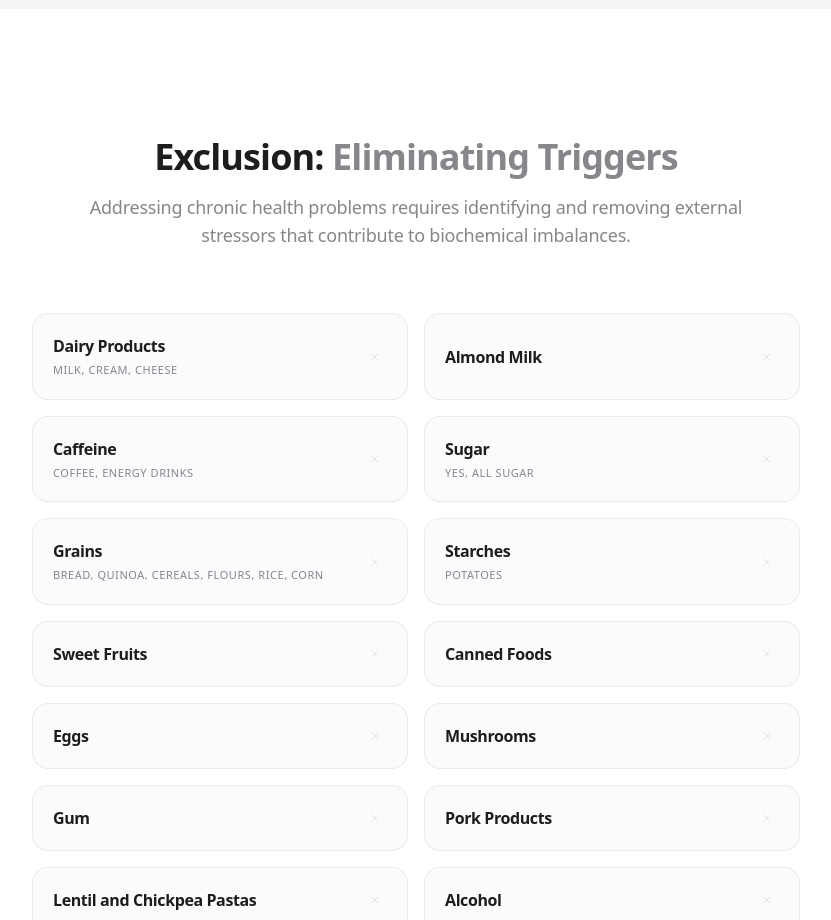
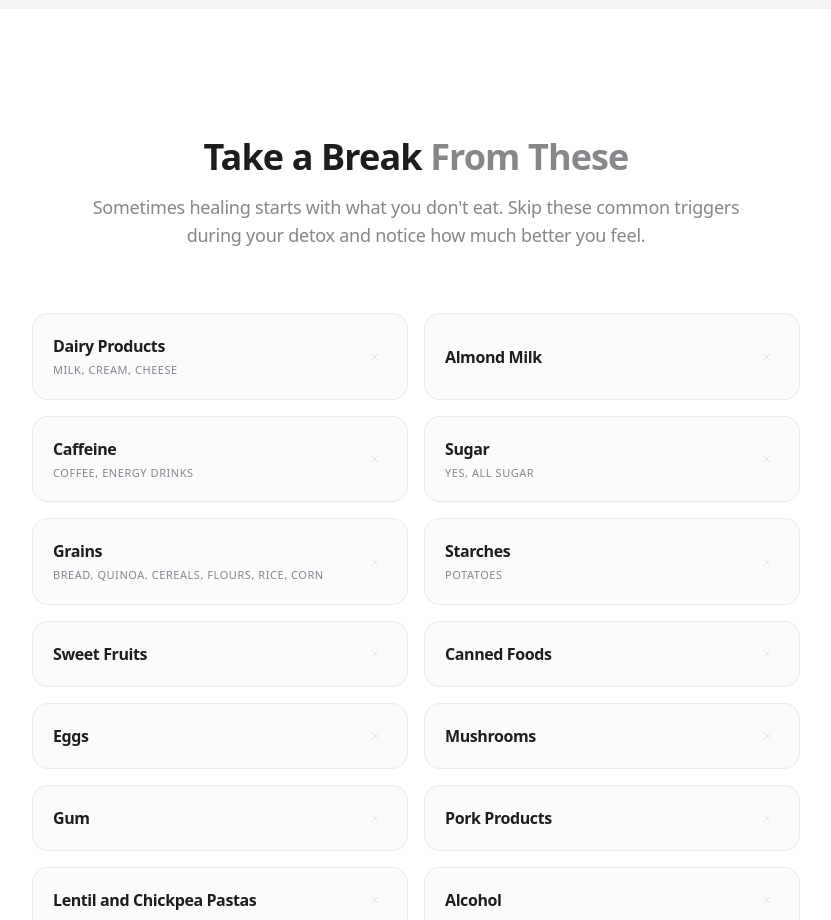
Before and after one commit to tszaks/marpe-detox-guide, a Next.js app: page / in a window 1280 px wide. Shown: the part 1600-2520 px from the top of the page, without its empty margins (224-1055 px from the left). Built offline with nearby package versions, Linux system fonts and the light colour scheme.

Commit message:
Simplify Foods to Avoid copy - more conversational, less clinical

```diff
--- a/src/components/home/FoodsToAvoid.tsx
+++ b/src/components/home/FoodsToAvoid.tsx
@@ -24,11 +24,11 @@ export function FoodsToAvoid() {
       <div className="mx-auto max-w-7xl px-4 sm:px-6 lg:px-8">
         <div className="text-center mb-16">
           <h2 className="text-3xl font-bold tracking-tight text-[var(--foreground)] sm:text-4xl">
-            Exclusion: <span className="text-[var(--muted-foreground)]">Eliminating Triggers</span>
+            Take a Break <span className="text-[var(--muted-foreground)]">From These</span>
           </h2>
           <p className="mt-4 text-lg text-[var(--muted-foreground)] max-w-2xl mx-auto font-normal">
-            Addressing chronic health problems requires identifying and removing external stressors
-            that contribute to biochemical imbalances.
+            Sometimes healing starts with what you don't eat. Skip these common triggers
+            during your detox and notice how much better you feel.
           </p>
         </div>
 
```
